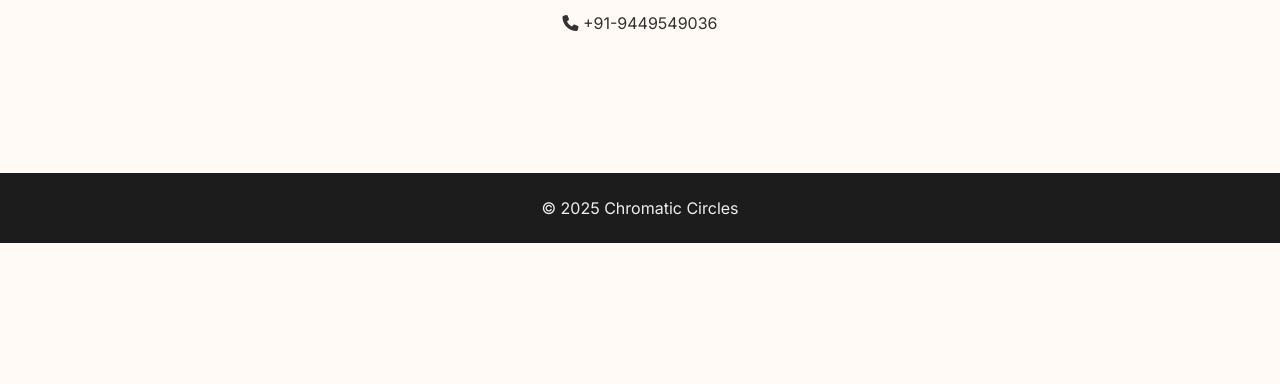
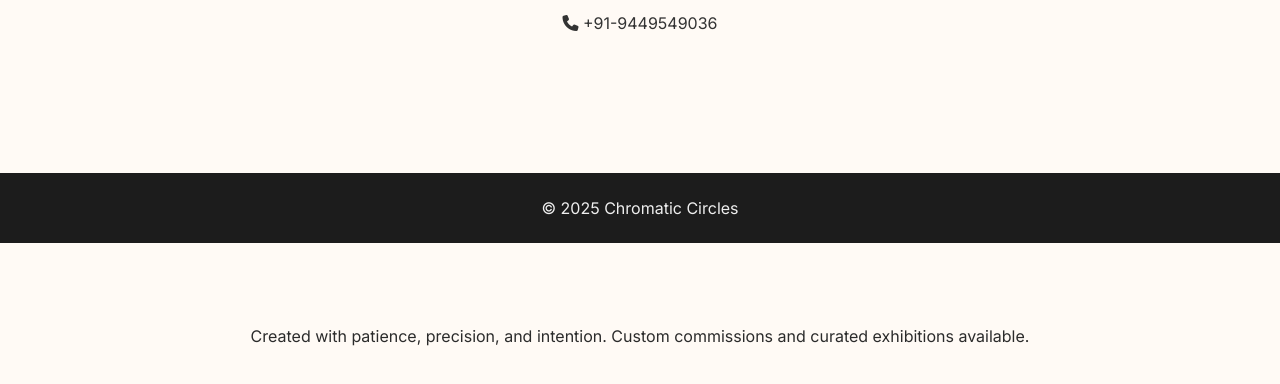
Before and after one commit to chromaticscircles/chromaticscircles.github.io, a plain HTML site: page index.html in a window 1280 px wide. Shown: the part 3638-4022 px from the top of the page. Before the commit the page ends 3881 px from the top, so only its background shows below. Drawn offline with Linux system fonts and the light colour scheme.

Commit message:
Update index.html

```diff
--- a/index.html
+++ b/index.html
@@ -195,6 +195,35 @@
 <footer>
   © 2025 Chromatic Circles
 </footer>
+<!-- SIGNATURE DIVIDER -->
+<div class="signature-divider"></div>
+
+<!-- TRUST SIGNAL -->
+<section class="section trust">
+  <p class="trust-text">
+    Created with patience, precision, and intention.
+    Custom commissions and curated exhibitions available.
+  </p>
+</section>
+
+<script>
+/* Scroll reveal animation */
+document.addEventListener("DOMContentLoaded", () => {
+  const revealElements = document.querySelectorAll(
+    ".section, .card, .review-card"
+  );
+
+  const observer = new IntersectionObserver(entries => {
+    entries.forEach(entry => {
+      if (entry.isIntersecting) {
+        entry.target.classList.add("reveal");
+      }
+    });
+  }, { threshold: 0.12 });
+
+  revealElements.forEach(el => observer.observe(el));
+});
+</script>
 
 </body>
 </html>
```
